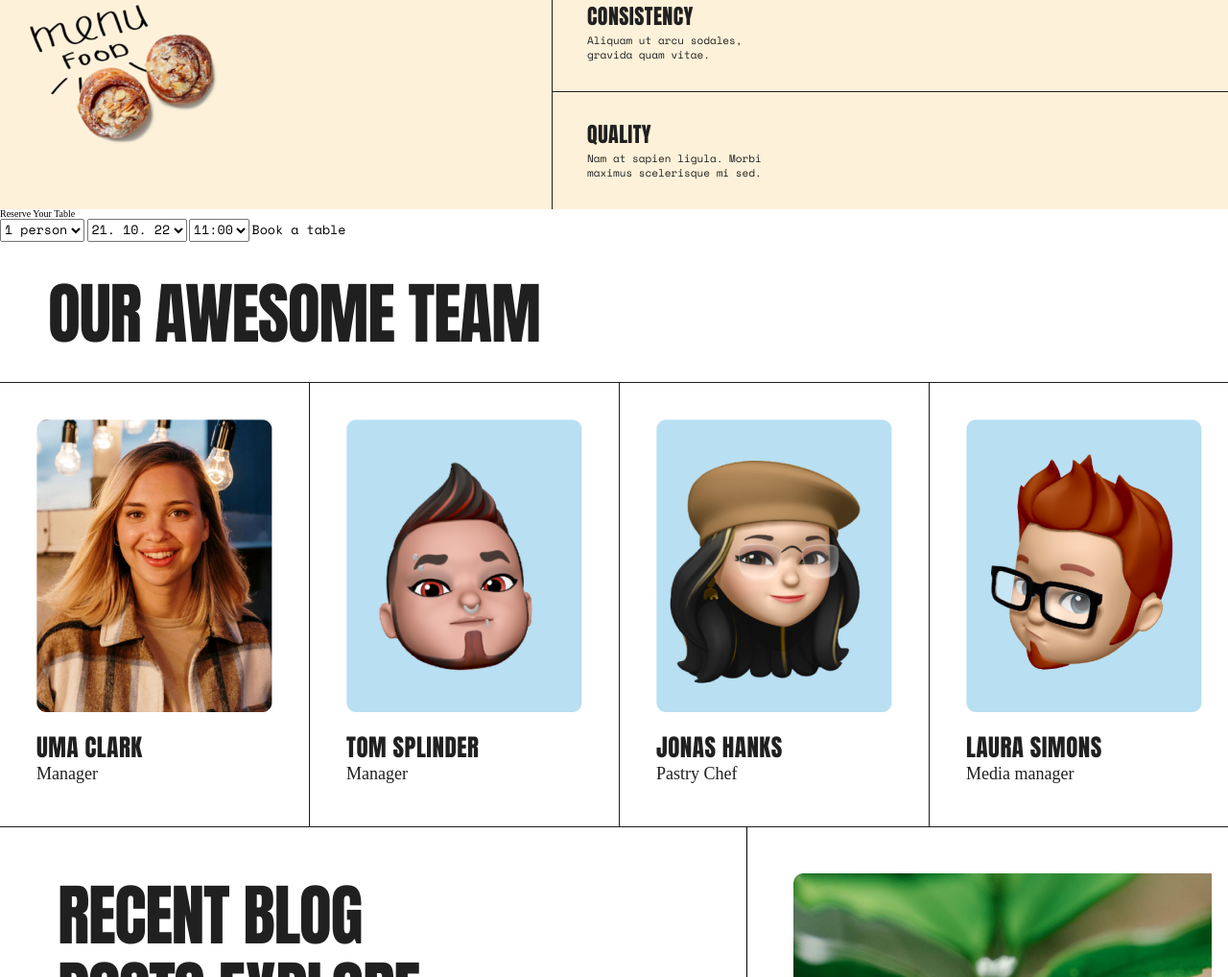
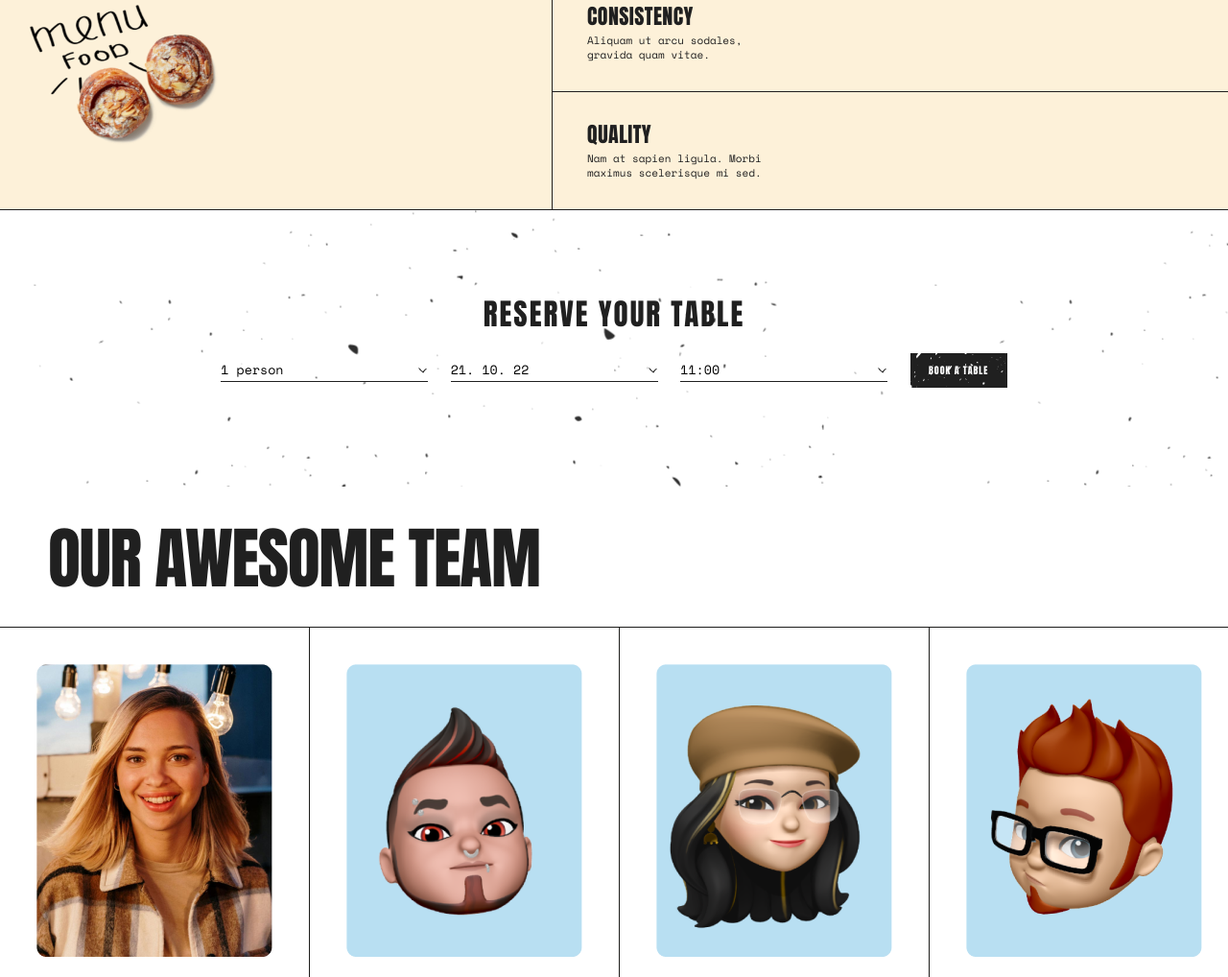
Before and after one commit to yeshforest/coffee-shop, a plain HTML site: page index.html in a window 1280 px wide. Shown: the part 2955-3973 px from the top of the page at 96% size. Drawn offline with nearby package versions, Linux system fonts and the light colour scheme; a web font is replaced by a local one.

Commit message:
Feat: 동욱 작업 추가

```diff
--- a/css/style.css
+++ b/css/style.css
@@ -11,6 +11,7 @@
 @import url(./section-menu.css);
 @import url(./section-follow.css);
 @import url(./footer.css);
+@import url(./section-reservation.css);
 
 
 :root {
```
